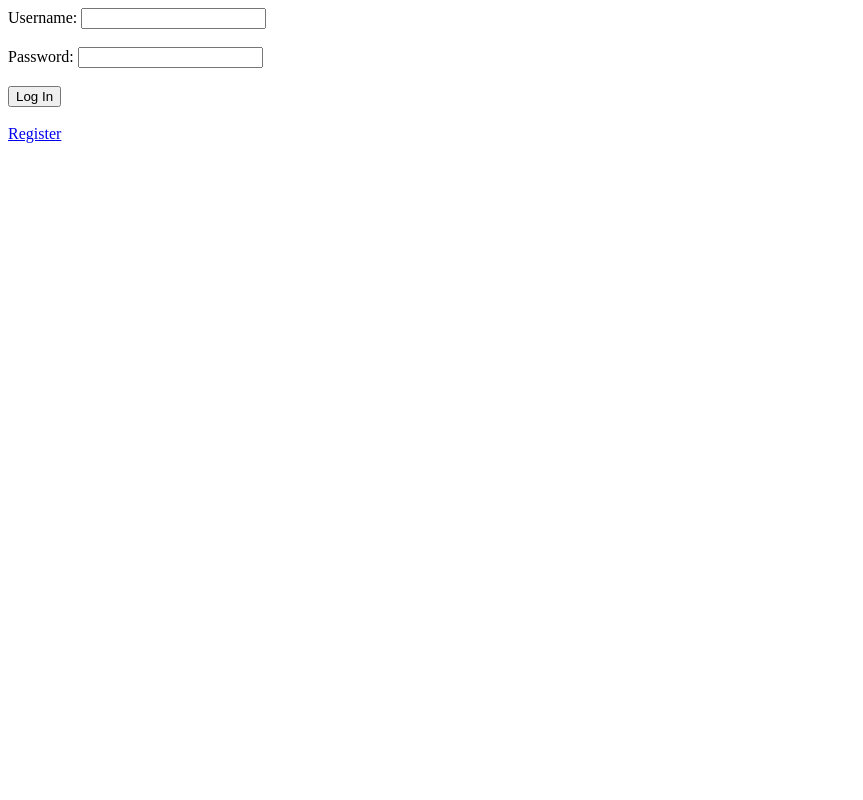
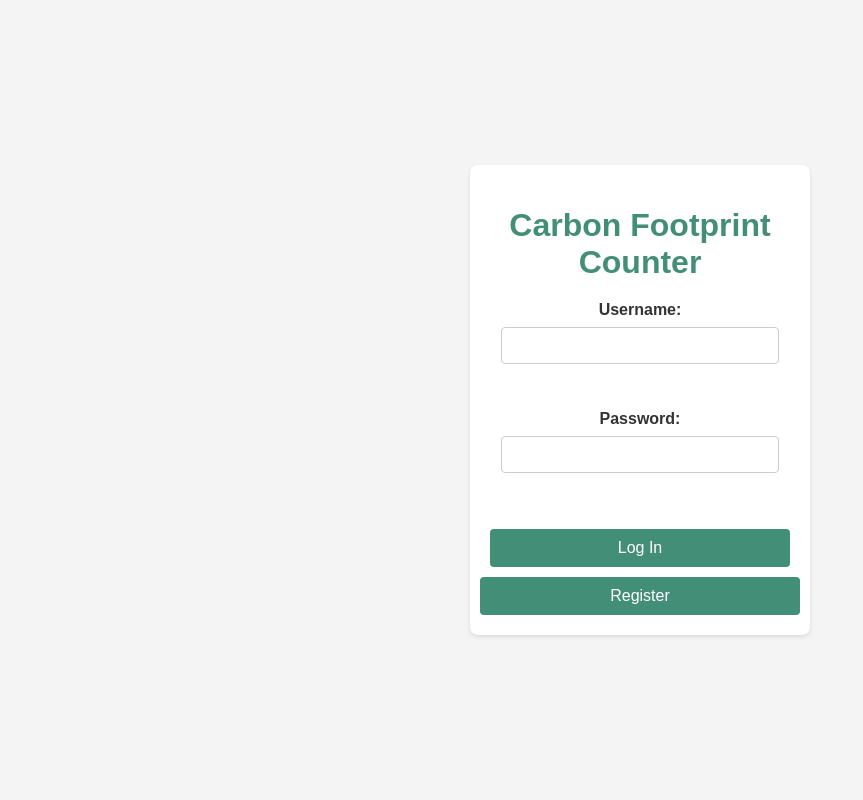
Before and after one commit to DWizard11/Carbon-Footprint-Counter-Web, a Flask app: page /login in a window 1280 px wide. Shown: the whole page, without its empty margins (0-863 px from the left). Run offline with Flask 3, Linux system fonts and the light colour scheme.

Commit message:
make the rest of html file more beautiful

```diff
--- /dev/null
+++ b/static/login_style.css
@@ -0,0 +1,90 @@
+/* login_style.css */
+
+body {
+    font-family: Arial, sans-serif;
+    background-color: #f4f4f4;
+    color: #333;
+    margin: 0;
+    padding: 0;
+    display: flex;
+    justify-content: center;
+    align-items: center;
+    height: 100vh;
+}
+
+.container {
+    text-align: center;
+    background-color: #fff;
+    padding: 20px;
+    border-radius: 8px;
+    box-shadow: 0 2px 4px rgba(0, 0, 0, 0.1);
+    width: 300px;
+}
+
+h1 {
+    color: #438e77;
+    font-size: 32px;
+    margin-bottom: 20px;
+}
+
+form {
+    display: flex;
+    flex-direction: column;
+    align-items: center;
+}
+
+label {
+    display: block;
+    margin-bottom: 8px;
+    font-weight: bold;
+}
+
+input[type="text"],
+input[type="password"] {
+    width: calc(100% - 22px);
+    padding: 10px;
+    margin-bottom: 10px;
+    border: 1px solid #ccc;
+    border-radius: 4px;
+    box-sizing: border-box;
+}
+
+input[type="submit"] {
+    width: 100%;
+    padding: 10px;
+    background-color: #438e77;
+    border: none;
+    color: #fff;
+    font-size: 16px;
+    border-radius: 4px;
+    cursor: pointer;
+    margin-top: 10px;
+}
+
+input[type="submit"]:hover {
+    background-color: #357a66;
+}
+
+.register-button {
+    display: block;
+    width: 100%;
+    padding: 10px;
+    background-color: #438e77;
+    border: none;
+    color: #fff;
+    font-size: 16px;
+    text-align: center;
+    border-radius: 4px;
+    text-decoration: none;
+    cursor: pointer;
+    margin-top: 10px;
+}
+
+.register-button:hover {
+    background-color: #357a66;
+}
+
+.message {
+    color: #d9534f; /* Error message color */
+    margin-top: 10px;
+}
--- a/templates/add_item.html
+++ b/templates/add_item.html
@@ -3,6 +3,7 @@
     <head>
         <meta charset='utf-8'>
         <link rel='stylesheet' href='{{ url_for("static", filename="add_item_style.css") }}'>'
+        <title>Adding Log</title>
     </head>
 
     <body>
--- a/templates/login.html
+++ b/templates/login.html
@@ -3,26 +3,24 @@
 <head>
     <meta charset='utf-8'>
     <title>Login Page</title>
+    <link rel="stylesheet" href="{{ url_for('static', filename='login_style.css') }}">
 </head>
-
-
 <body>
-        <form method="POST" >
+    <div class="container">
+        <h1>Carbon Footprint Counter</h1>
+        <form method="POST">
             <label for='username'>Username: </label>
             <input type='text' name='username' required><br><br>
             <label for='password'>Password: </label>
             <input type='password' name='password' required><br><br>
 
             <input type='submit' value='Log In'>
+            <a href='{{ url_for("register") }}' class='register-button'>Register</a>
+        </form>
 
-
-        </form>
-        <br>
-        <a href='{{ url_for("register") }}'>Register</a>
-        <br>
         {% if message %}
-            <p>{{ message }}</p>
+            <p class="message">{{ message }}</p>
         {% endif %}
-
+    </div>
 </body>
 </html>
```
Also changed, not shown: static/register_style.css (added, +68 -0 lines), templates/register.html (+4 -3 lines). Lines whose indentation alone changed are shown as unchanged.
